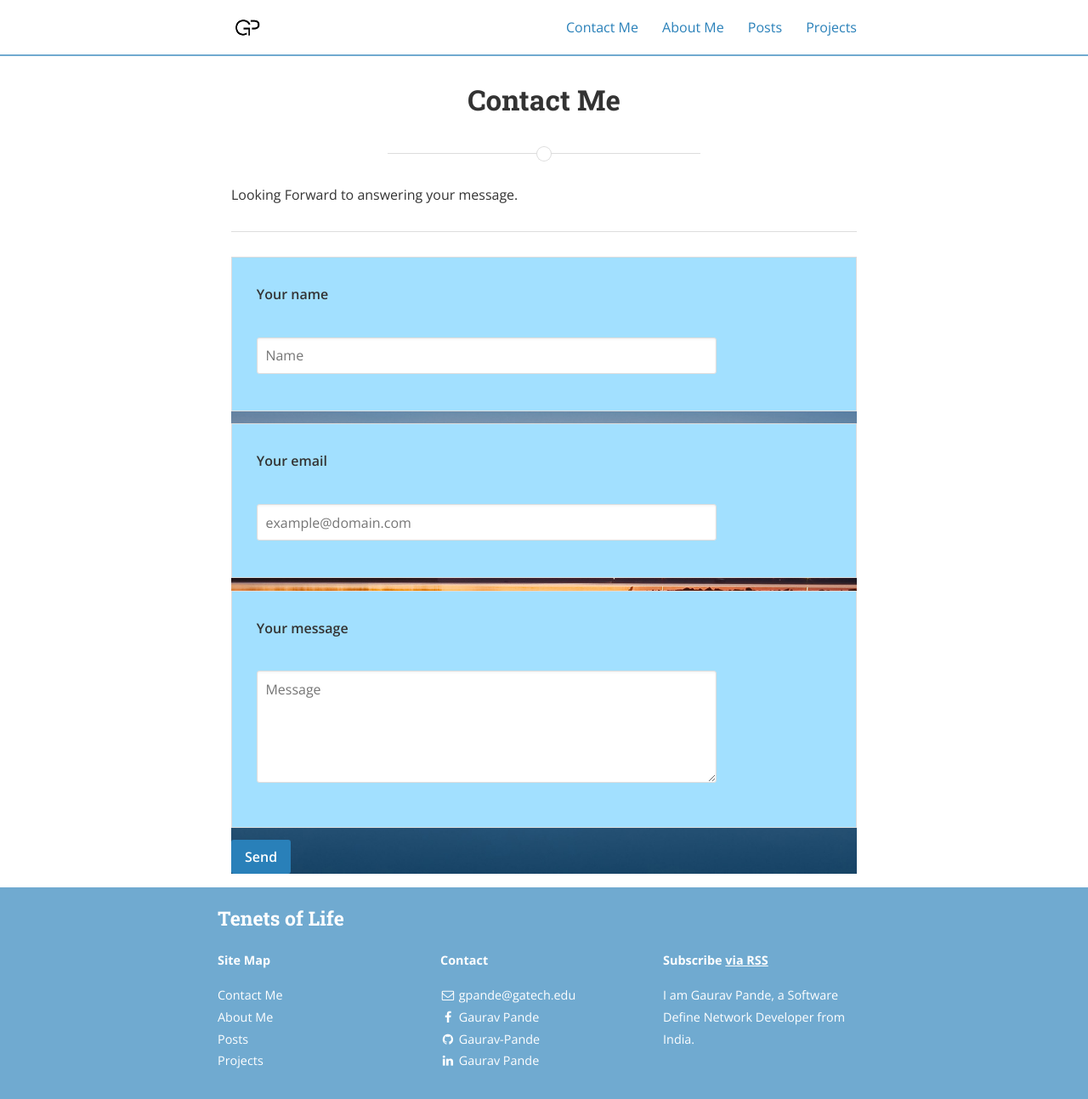
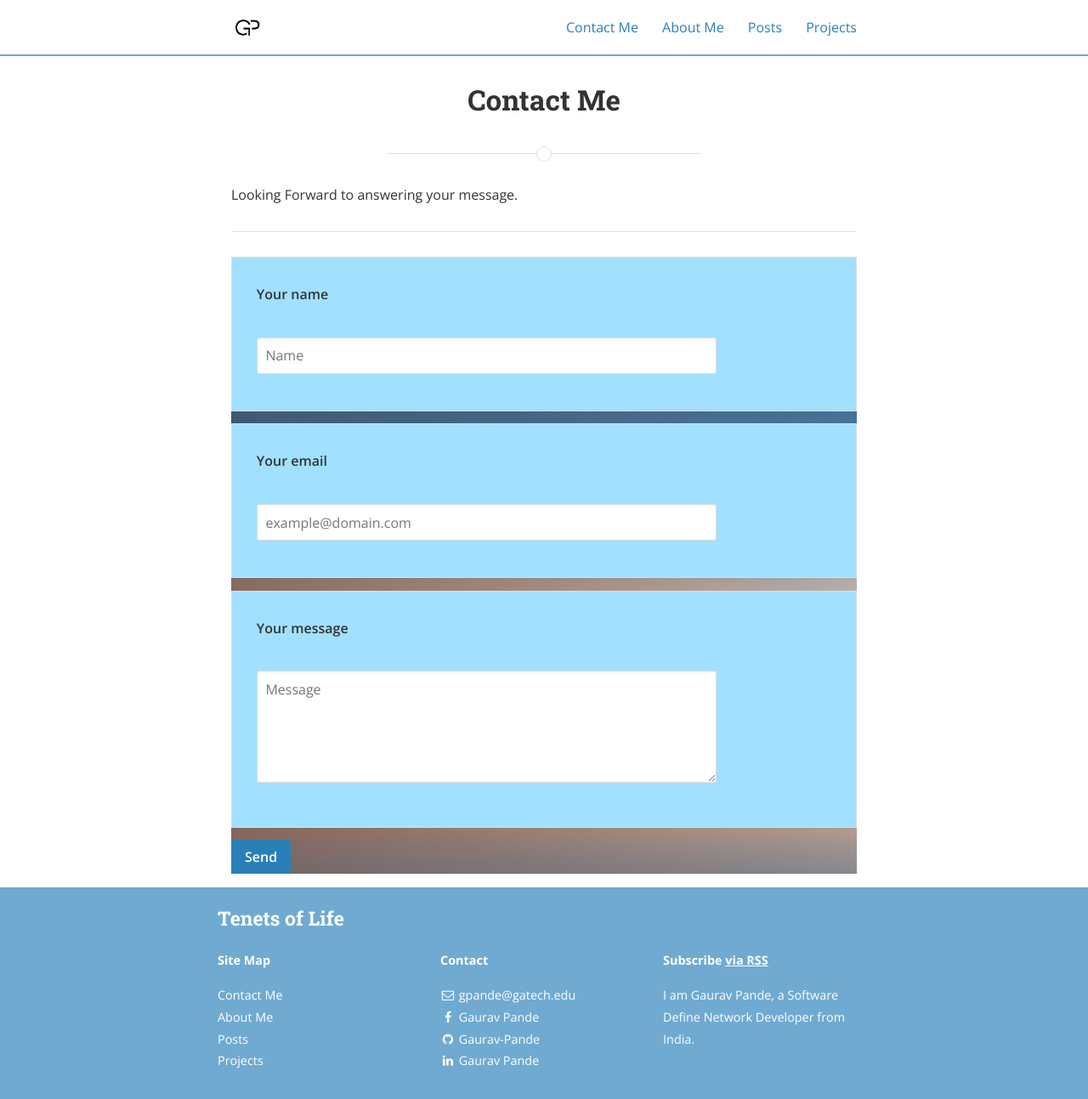
Before and after one commit to Gaurav-Pande/gaurav-pande.github.io, a Jekyll site: the page built from Lets-talk.md, in a window 1280 px wide. Shown: the whole page at 85% size. Built offline with Jekyll 4.4.1, drawn with Linux system fonts in a browser that asks for light colours; nearby versions of some CDN libraries; a style sheet for code colours, icons or effects is not loaded.

Commit message:
Update Lets-talk.md

```diff
--- a/Lets-talk.md
+++ b/Lets-talk.md
@@ -7,7 +7,7 @@ permalink: /talk/
 Looking Forward to answering your message.
 
 ---
-<div style="background-image:url('/assets/horizon.jpg');min-height: 380px;background-position: center;background-size: cover;background-repeat: no-repeat;">
+<div style="background-image:url('/assets/horizon.jpg');min-height: 380px;">
 <form action="//formspree.io/email@domain.com" method="POST" >
     <fieldset style="background-color:#A2E0FF">
         <label for="name">Your name</label><br>
```
